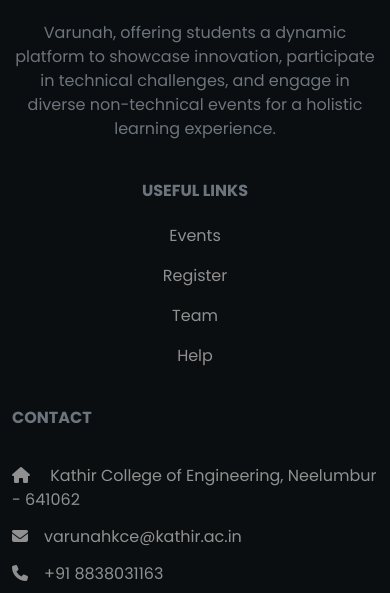
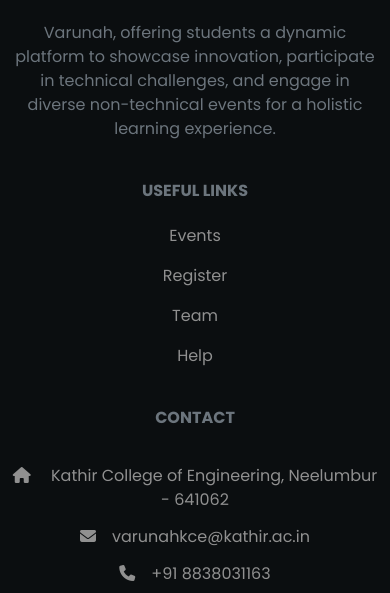
Before and after one commit to sibisiddharth8/varunahkce, a plain HTML site: page index.html in a window 390 px wide. Shown: the part 3337-3930 px from the top of the page. Drawn offline with Linux system fonts and the light colour scheme.

Commit message:
Bug Fixed

```diff
--- a/index.css
+++ b/index.css
@@ -296,7 +296,6 @@
   flex-direction: column;
   align-items: start;
   gap: 0.8rem;
-  text-align: start;
 }
 .contacts a:hover{
   color: var(--gold) !important;
@@ -428,4 +427,8 @@
     align-items: center;
     gap: 1rem;
   }
+  .contacts{
+    align-items: center;
+
+  }
 }
```
Also changed, not shown: event-depts.html (+3 -1 lines).
